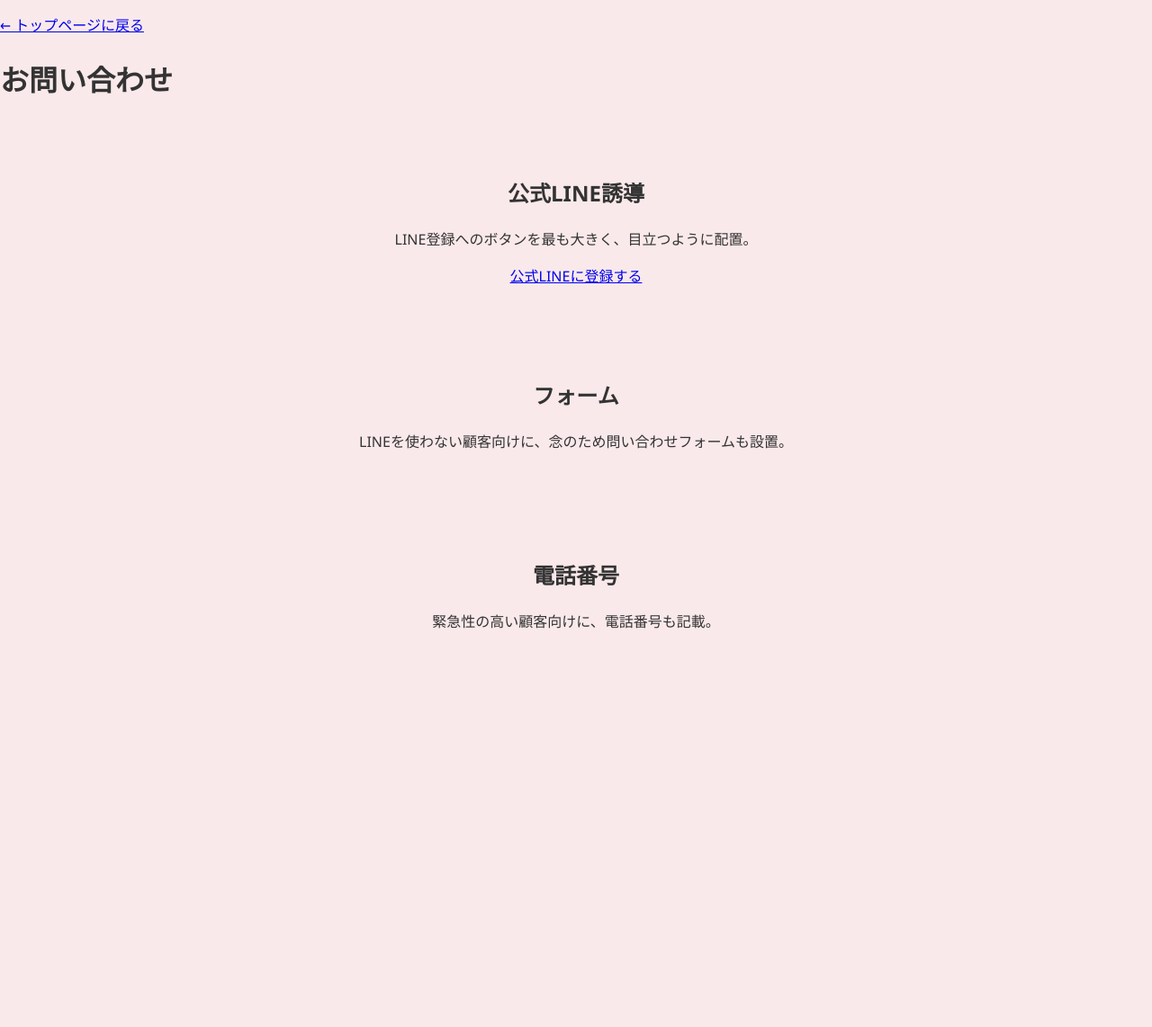
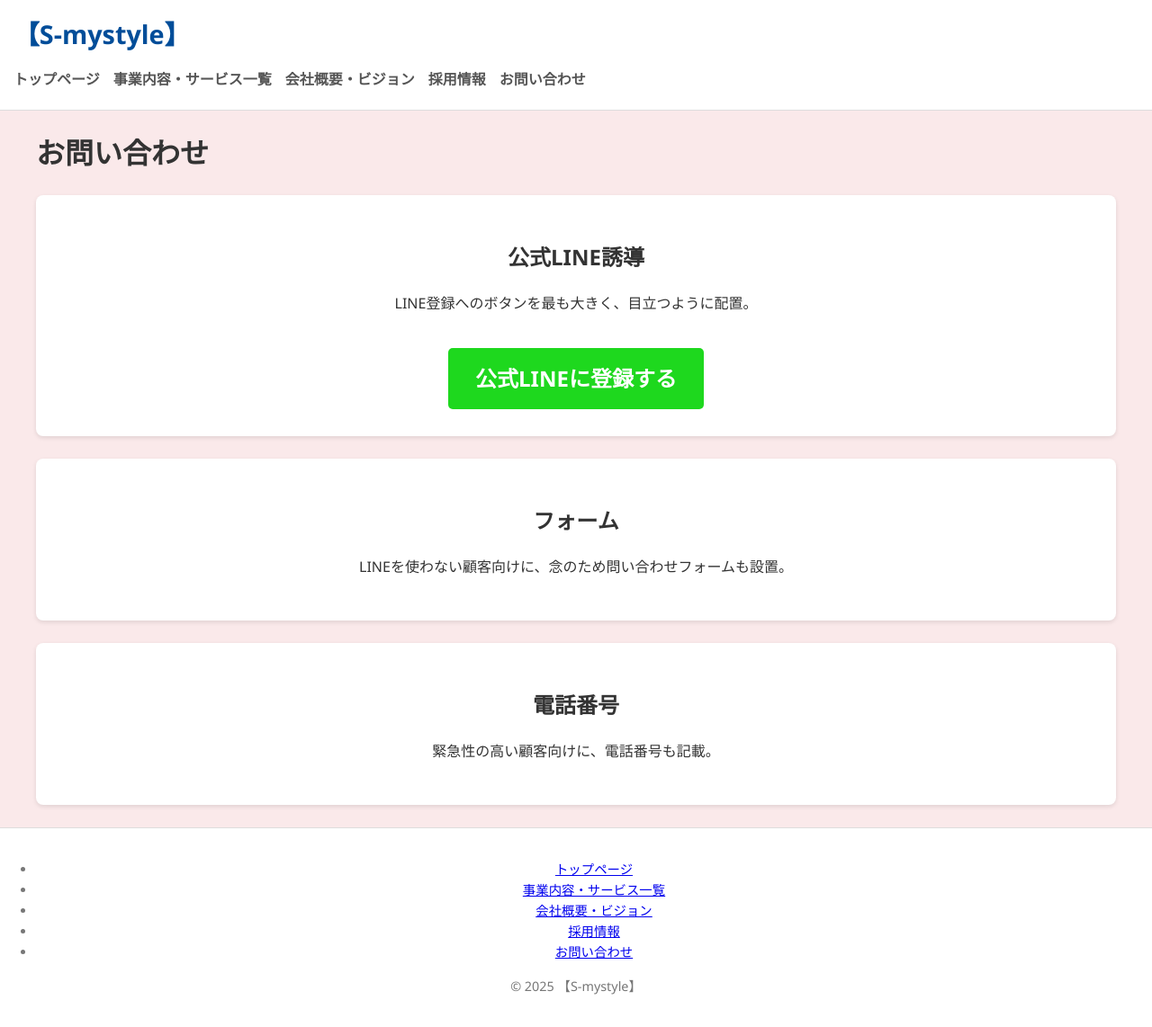
Before and after one commit to zingy2006/s-mystyle-hp, a plain HTML site: page contact.html in a window 1280 px wide. Shown: the whole page at 90% size. Before the commit the page ends 800 px from the top, so only its background shows below. Drawn offline with Linux system fonts and the light colour scheme.

Commit message:
ページのデザイン修正

```diff
--- a/contact.html
+++ b/contact.html
@@ -8,15 +8,27 @@
    </head>
 <body>
 
+    <header>
+        <h1>【S-mystyle】</h1>
+        <nav>
+            <ul>
+                <li><a href="index.html">トップページ</a></li>
+                <li><a href="service.html">事業内容・サービス一覧</a></li>
+                <li><a href="company.html">会社概要・ビジョン</a></li>
+                <li><a href="recruit.html">採用情報</a></li>
+                <li><a href="contact.html">お問い合わせ</a></li>
+            </ul>
+        </nav>
+    </header>
+
+    <div class="container">
         <main id="contact">
-        <p><a href="index.html">← トップページに戻る</a></p>
-
             <h1>お問い合わせ</h1>
 
             <section class="line-cta">
                 <h2>公式LINE誘導</h2>
                 <p>LINE登録へのボタンを最も大きく、目立つように配置。</p>
-            <a href="#" class="btn-line">公式LINEに登録する</a>
+                <a href="#" class="btn-line-cta">公式LINEに登録する</a>
             </section>
 
             <section class="form-area">
@@ -29,5 +41,20 @@
                 <p>緊急性の高い顧客向けに、電話番号も記載。</p>
             </section>
         </main>
+    </div>
+
+    <footer>
+        <nav>
+            <ul>
+                <li><a href="index.html">トップページ</a></li>
+                <li><a href="service.html">事業内容・サービス一覧</a></li>
+                <li><a href="company.html">会社概要・ビジョン</a></li>
+                <li><a href="recruit.html">採用情報</a></li>
+                <li><a href="contact.html">お問い合わせ</a></li>
+            </ul>
+        </nav>
+        <p>&copy; 2025 【S-mystyle】</p>
+    </footer>
+
 </body>
 </html>
--- a/style.css
+++ b/style.css
@@ -154,6 +154,27 @@ footer {
     color: #777;
 }
 
+/* 下層ページのセクションをカード風にするスタイル */
+#service section,
+#company section,
+#recruit section,
+#contact section {
+    background-color: #fff;
+    padding: 30px;
+    margin-bottom: 25px;
+    border-radius: 8px;
+    box-shadow: 0 2px 5px rgba(0, 0, 0, 0.1);
+    transition: transform 0.3s ease, box-shadow 0.3s ease;
+}
+
+#service section:hover,
+#company section:hover,
+#recruit section:hover,
+#contact section:hover {
+    transform: translateY(-5px);
+    box-shadow: 0 4px 15px rgba(0, 0, 0, 0.15);
+}
+
 /* メディアクエリ (スマホ対応の微調整) */
 @media (max-width: 600px) {
     header h1 {
```
Also changed, not shown: company.html (+28 -2 lines), recruit.html (+29 -2 lines), service.html (+28 -4 lines). Lines whose indentation alone changed are shown as unchanged.
